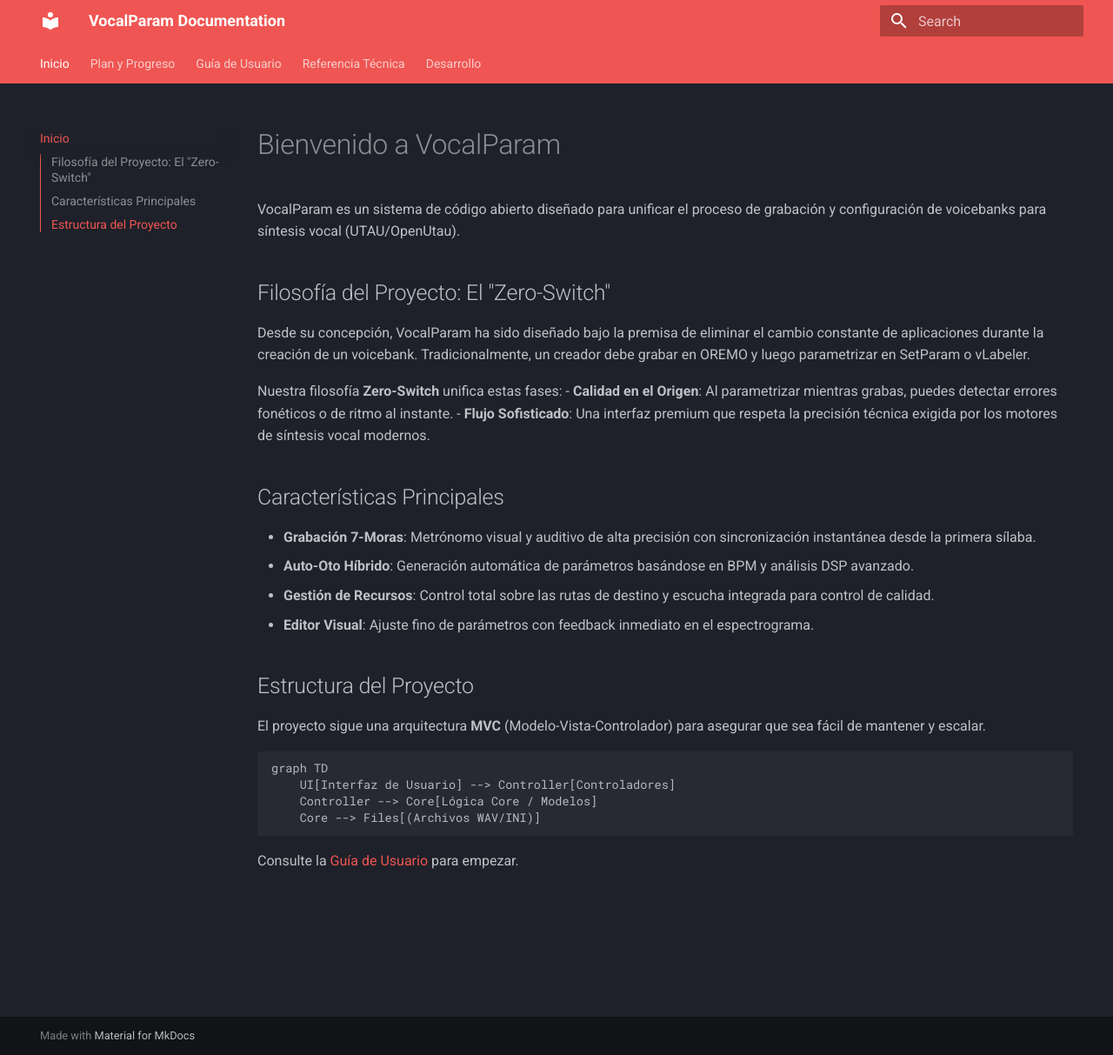
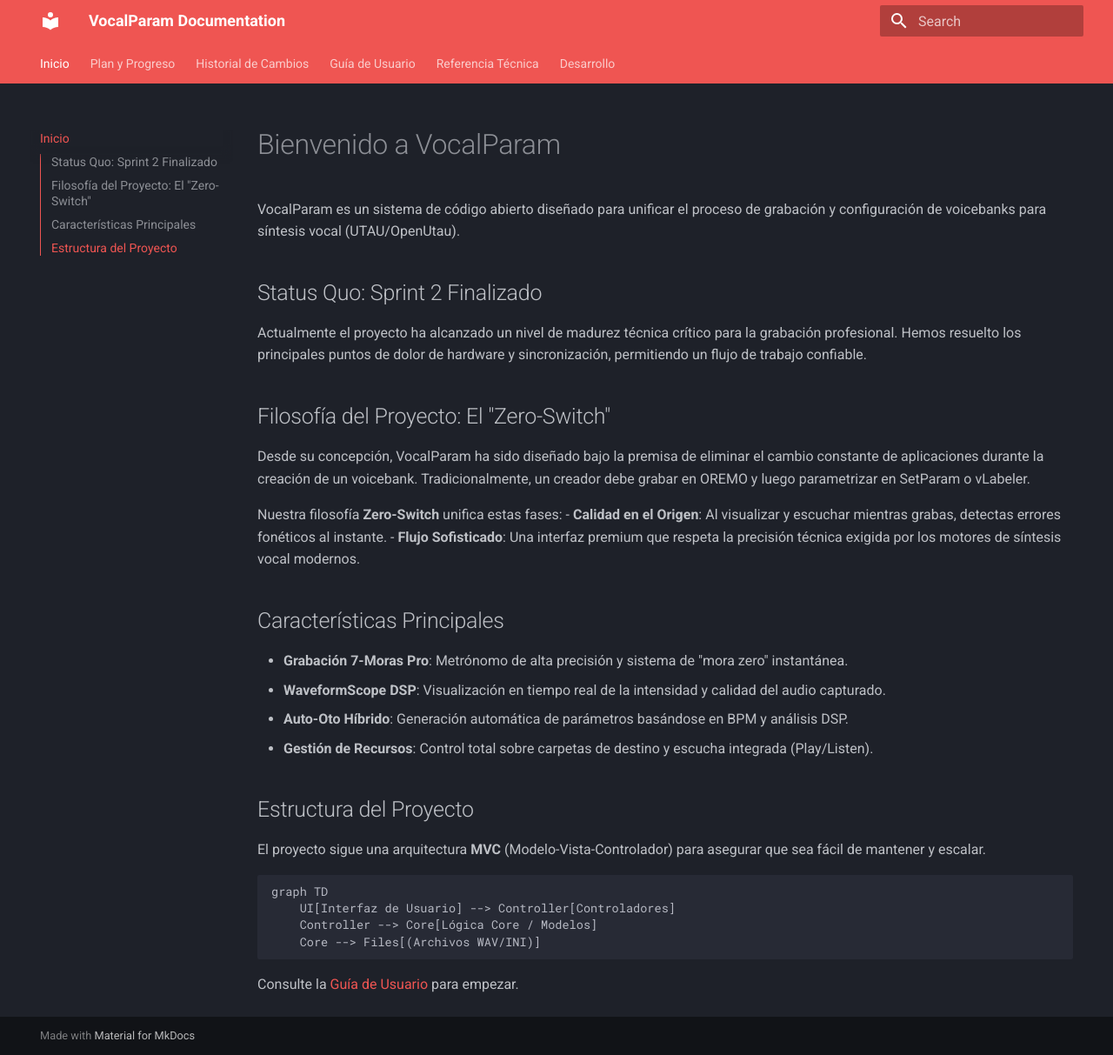
Before and after one commit to lxisus/VocalParam, an MkDocs documentation site: the page built from docs/index.md, in a window 1280 px wide and 1213 px high. Shown: the whole window at 87% size. Built offline with MkDocs 1.6.1 and Material for MkDocs 9.7.7, drawn with Linux system fonts in a browser that asks for light colours.

Commit message:
docs: update roadmap, status quo, and add changelog

```diff
--- a/docs/index.md
+++ b/docs/index.md
@@ -1,21 +1,25 @@
 # Bienvenido a VocalParam
 
 VocalParam es un sistema de código abierto diseñado para unificar el proceso de grabación y configuración de voicebanks para síntesis vocal (UTAU/OpenUtau).
+
+## Status Quo: Sprint 2 Finalizado
+
+Actualmente el proyecto ha alcanzado un nivel de madurez técnica crítico para la grabación profesional. Hemos resuelto los principales puntos de dolor de hardware y sincronización, permitiendo un flujo de trabajo confiable.
 
 ## Filosofía del Proyecto: El "Zero-Switch"
 
 Desde su concepción, VocalParam ha sido diseñado bajo la premisa de eliminar el cambio constante de aplicaciones durante la creación de un voicebank. Tradicionalmente, un creador debe grabar en OREMO y luego parametrizar en SetParam o vLabeler.
 
 Nuestra filosofía **Zero-Switch** unifica estas fases:
-- **Calidad en el Origen**: Al parametrizar mientras grabas, puedes detectar errores fonéticos o de ritmo al instante.
+- **Calidad en el Origen**: Al visualizar y escuchar mientras grabas, detectas errores fonéticos al instante.
 - **Flujo Sofisticado**: Una interfaz premium que respeta la precisión técnica exigida por los motores de síntesis vocal modernos.
 
 ## Características Principales
 
-- **Grabación 7-Moras**: Metrónomo visual y auditivo de alta precisión con sincronización instantánea desde la primera sílaba.
-- **Auto-Oto Híbrido**: Generación automática de parámetros basándose en BPM y análisis DSP avanzado.
-- **Gestión de Recursos**: Control total sobre las rutas de destino y escucha integrada para control de calidad.
-- **Editor Visual**: Ajuste fino de parámetros con feedback inmediato en el espectrograma.
+- **Grabación 7-Moras Pro**: Metrónomo de alta precisión y sistema de "mora zero" instantánea.
+- **WaveformScope DSP**: Visualización en tiempo real de la intensidad y calidad del audio capturado.
+- **Auto-Oto Híbrido**: Generación automática de parámetros basándose en BPM y análisis DSP.
+- **Gestión de Recursos**: Control total sobre carpetas de destino y escucha integrada (Play/Listen).
 
 ## Estructura del Proyecto
 
--- a/mkdocs.yml
+++ b/mkdocs.yml
@@ -22,6 +22,7 @@
 nav:
   - Inicio: index.md
   - Plan y Progreso: roadmap.md
+  - Historial de Cambios: changelog.md
   - Guía de Usuario: user_guide.md
   - Referencia Técnica:
     - Core: reference/core.md
```
Also changed, not shown: docs/changelog.md (added, +38 -0 lines), docs/roadmap.md (+4 -3 lines).
